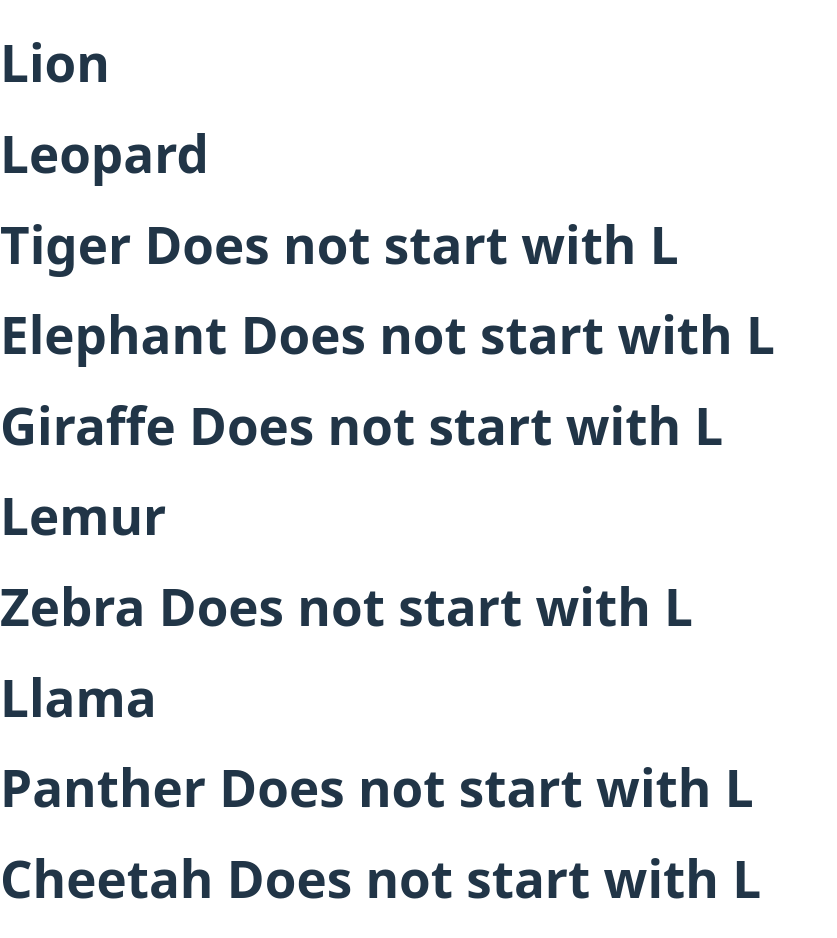
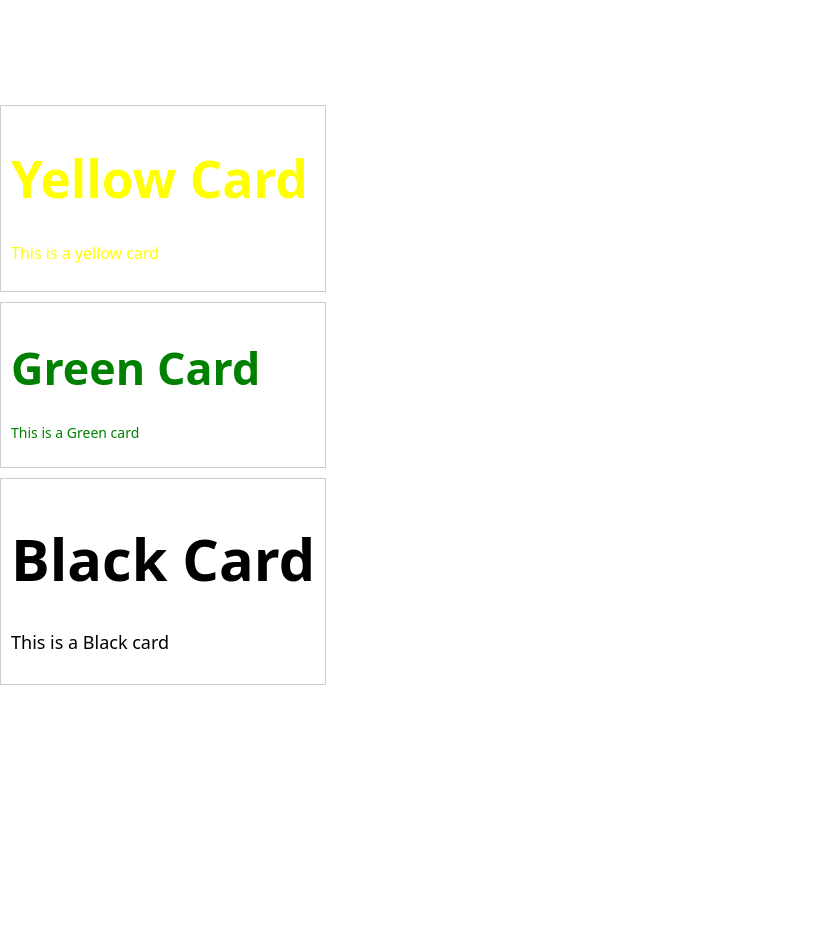
Before and after one commit to danlewismuriuki/react-tales, a React (Vite) app: page / in a window 1280 px wide. Shown: the whole page, without its empty margins (0-837 px from the left). After the commit the page ends 800 px from the top, so only its background shows below. Built offline with nearby package versions, Linux system fonts and the light colour scheme.

Commit message:
feat: add reusable Card component with dynamic styles and props

```diff
--- a/src/App.jsx
+++ b/src/App.jsx
@@ -1,37 +1,42 @@
-const animals = [
-  { id: 1, name: 'Lion' },
-  { id: 2, name: 'Leopard' },
-  { id: 3, name: 'Tiger' },
-  { id: 4, name: 'Elephant' },
-  { id: 5, name: 'Giraffe' },
-  { id: 6, name: 'Lemur' },
-  { id: 7, name: 'Zebra' },
-  { id: 8, name: 'Llama' },
-  { id: 9, name: 'Panther' },
-  { id: 10, name: 'Cheetah' },
-];
+export function Card(props) {
+    const style = {
+      color: props.bColor,
+      fontSize: props.fontSize,
+      border: "1px solid #ccc",
+      padding: '10px',
+      marginBottom: '10px'
+    };
 
-export function Animal(props) {
-
-  if (props.animal.name.startsWith("L")) {
-    return <h1>{props.animal.name}</h1>
-  }
-  return <h1>{props.animal.name} Does not start with L</h1>
-}
-
-export function Animals(props) {
-  return (
-  <div>
-    {props.animals.map((animal) =>  (
-    <Animal key={animal.id} animal={animal}/>
-    ))}
-    </div>
-  );
+    return (
+      <div style = {style}>
+        <h1>{props.title}</h1>
+        <p>{props.description}</p>
+      </div>
+    )
 }
 
 export function App () {
-  return (
-    <Animals animals={animals}/>
+  return(
+    <>
+    <Card
+    title = "Yellow Card"
+    description = "This is a yellow card"
+    bColor = {'Yellow'}
+    fontSize = {16}
+    />
+    <Card
+    title = "Green Card"
+    description = "This is a Green card"
+    bColor = {'green'}
+    fontSize = {14}
+    />
+    <Card
+    title = "Black Card"
+    description = "This is a Black card"
+    bColor = {'black'}
+    fontSize = {18}
+    />
+    </>
   )
 }
 
```
